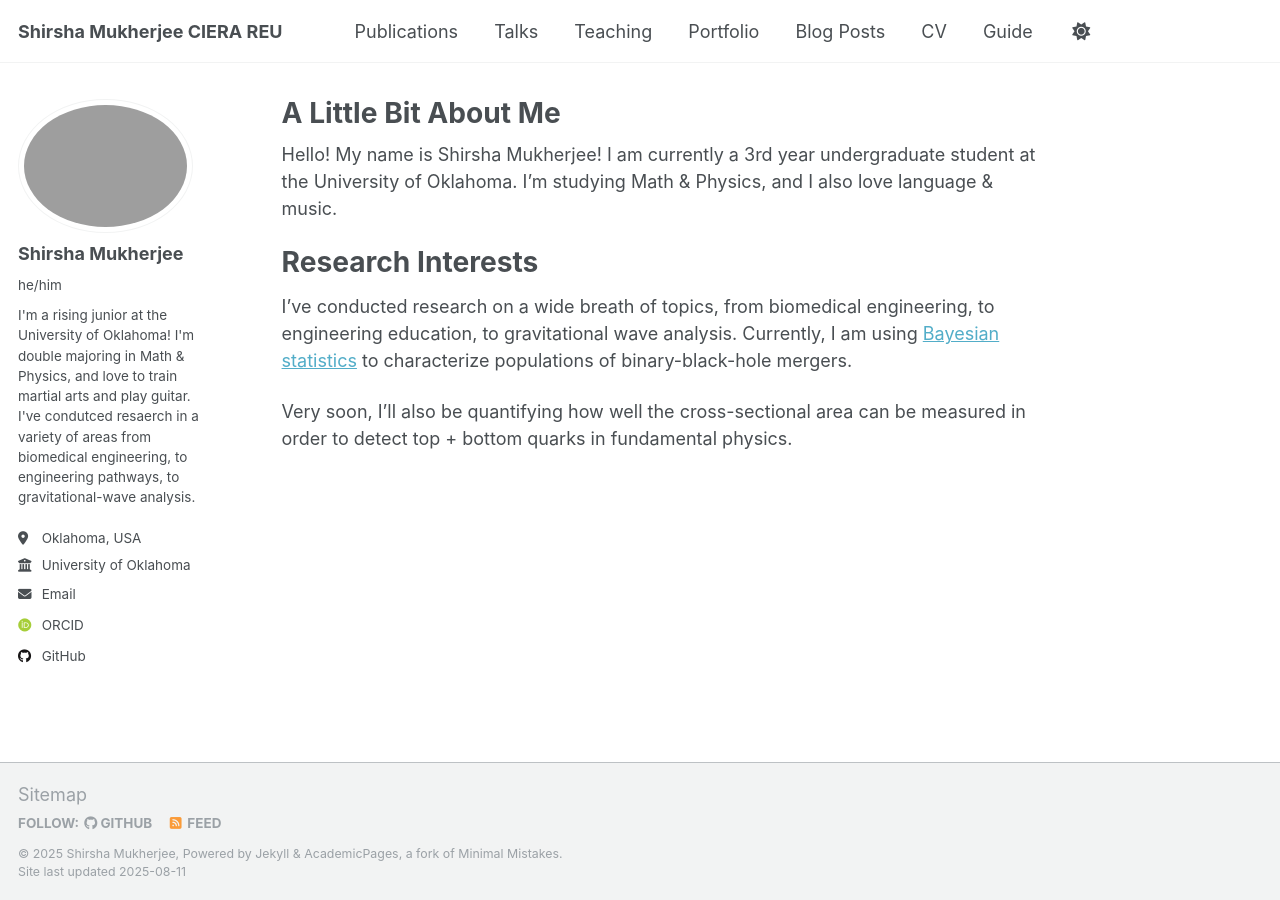
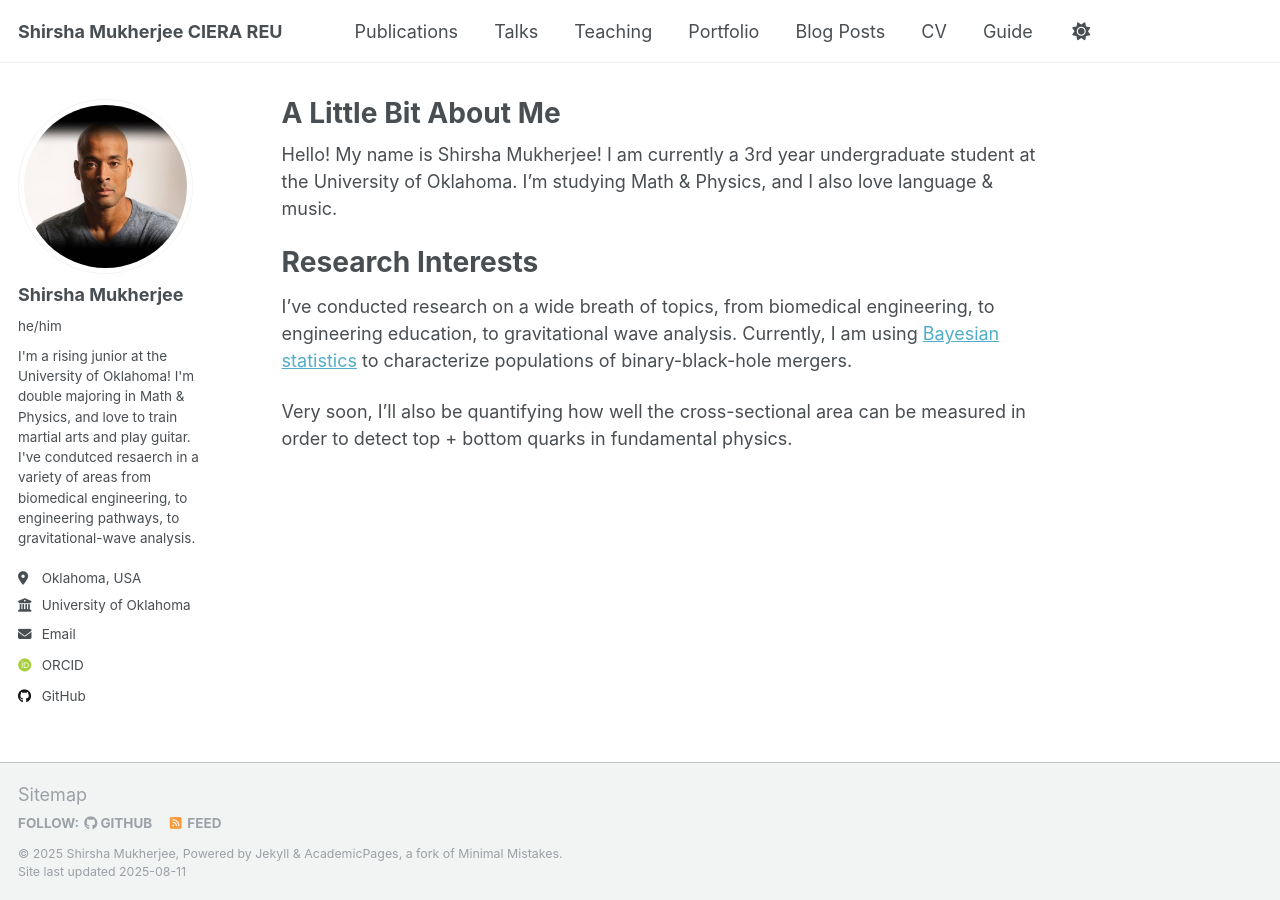
Before and after one commit to shirshamukherjee/projectfrthistime, a Jekyll site: the page built from _pages/about.md, in a window 1280 px wide. Built offline with Jekyll 4.4.1, drawn with Linux system fonts in a browser that asks for light colours; some web fonts are replaced; a script that is not in the unit is left out.

Commit message:
changed profile pic to THE GOGGA

```diff
--- a/_config.yml
+++ b/_config.yml
@@ -22,7 +22,7 @@ repository               : "shirshamukherjee.github.io/projectfrthistime"
 #               Additional customization can be done by editing /_includes/author-profile.html
 author:
   # Biographic information
-  avatar           : "IMG_3255.png"
+  avatar           : "IMG_3341.png"
   name             : "Shirsha Mukherjee"
   pronouns         : "he/him"
   bio              : "I'm a rising junior at the University of Oklahoma! I'm double majoring in Math & Physics, and love to train martial arts and play guitar. I've condutced resaerch in
```
